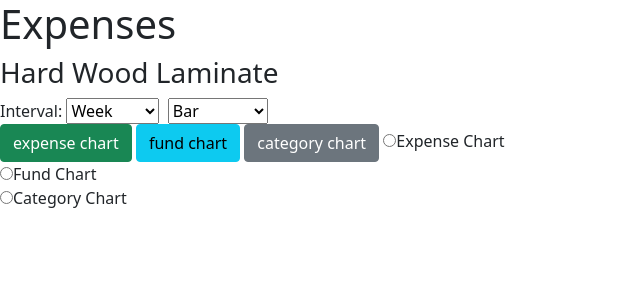
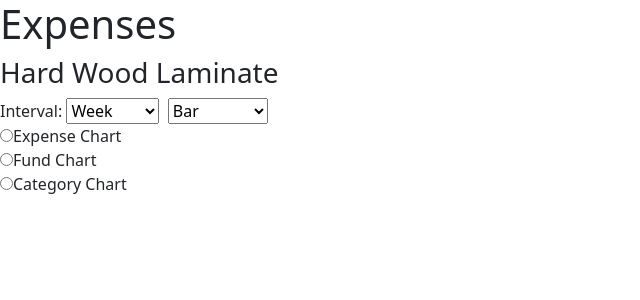
Before and after one commit to jaybee291998/django-finance-app, a Django app: page /expense/get_stats_view/ in a window 1280 px wide. Shown: the top 300 px of the page, without its empty margins (0-640 px from the left). Run offline with Django 3.2, Linux system fonts and the light colour scheme; a user stored in the database is signed in; some libraries are stand-ins or nearby versions.

Commit message:
Update get_stats_view.html

```diff
--- a/templates/expenses/get_stats_view.html
+++ b/templates/expenses/get_stats_view.html
@@ -18,9 +18,6 @@
 	    	<option value="polarArea">Polar Area</option>
 	    </select>
 	<div id="button-div">
-	    <button id="make_chart_btn" onclick="make_expense_chart(this)" class="btn btn-success">expense chart</button>
-	    <button id="make_fund_chart_btn" onclick="make_fund_chart(this)" class="btn btn-info">fund chart</button>
-	    <button id="make_category_chart_btn" onclick="make_category_chart(this)" class="btn btn-secondary">category chart</button>
 	    <input type="radio" id="expense-chart" name="chart-type" value="expense-chart">Expense Chart<br>
 	    <input type="radio" id="fund-chart" name="chart-type" value="fund-chart">Fund Chart<br>
 	    <input type="radio" id="category-chart" name="chart-type" value="category-chart">Category Chart<br>
@@ -36,6 +33,7 @@
 	<script type="text/javascript">
 		// the expense data from the selected interval
 		let raw_expense_data = [];
+		let filteredData = [];
 		let fund_names = {};
 		let category_names = {};
 
@@ -55,8 +53,8 @@
 		const createControls = () => {
 			// remove all the elements on the control div
 			controlDiv.innerHTML = '';
-			createSelectControl(fund_names, 'fund', 'fund-control', createTable);
-			createSelectControl(category_names, 'category', 'category-control', createTable);
+			createSelectControl(fund_names, 'fund', 'fund-control', updateChartAndTable);
+			createSelectControl(category_names, 'category', 'category-control', updateChartAndTable);
 			// create a selector for dates
 			let dict = {}
 			raw_expense_data.map((expense_data) => expense_data.timestamp.slice(5,10)).forEach((date) => dict[date]=date)
@@ -76,16 +74,28 @@
 			// if category is not all
 			// filter the data based on the value of category
 			if(category_select.value != -1) expenses = expenses.filter((expense) => expense['category'] == category_select.value);
-			let getSelectedValue = document.querySelector('input[name="chart-type"]:checked');
-			if(getSelectedValue!=null){
-				console.log(getSelectedValue.value);
-			}
 			return expenses;
 		}
 
+		// update the table and chart based on the selected parameters
+		const updateChartAndTable() = () => {
+			filteredData = filterData();
+			let getSelectedValue = document.querySelector('input[name="chart-type"]:checked');
+			if(getSelectedValue!=null){
+				let selectedValue = getSelectedValue.value;
+				if(selectedValue=='expense-chart') make_expense_chart();
+				else if(selectedValue=='fund-chart') make_fund_chart();
+				else if(selectedValue=='category-chart') make_category_chart();
+				else() cosole.log("RAdio buttons are fucked");
+			}
+			createTable();
+		}
+
+
+
 		// create a table base on fund and category
 		const createTable = () => {
-			let expenses = filterData();
+			let expenses = filteredData;
 			// table to tabulate all of the expense data
 			let table = document.createElement("TABLE");
 			table.className = "table";
@@ -147,14 +157,14 @@
 
 		// make a expense chart
 		const make_expense_chart = async() =>{
-			let expense_data = filterData()
+			let expense_data = filteredData;
 			var chart_data = process_chart_data(expense_data.map((data) => data.price), expense_data.map((data) => data.timestamp.slice(5, 10)));
 			make_chart(chart_data, "expenses");
 		}
 
 		// make a chart for fund and category
 		const make_fund_chart = () => {
-			let expense_data = filterData()
+			let expense_data = filteredData;
 			let fund = expense_data.map((expense) => expense.fund);
 			let price = expense_data.map((expense) => expense.price)
 			let chart_data = findAllIndices(fund, price);
@@ -164,7 +174,7 @@
 
 		// make a chart for fund and category
 		const make_category_chart = () => {
-			let expense_data = filterData()
+			let expense_data = filteredData;
 			let category = expense_data.map((expense) => expense.category);
 			let price = expense_data.map((expense) => expense.price)
 			let chart_data = findAllIndices(category, price);
```
